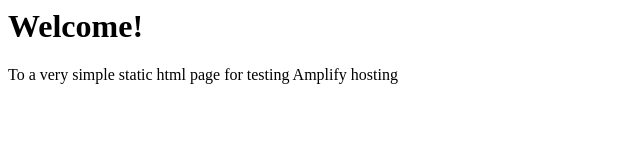
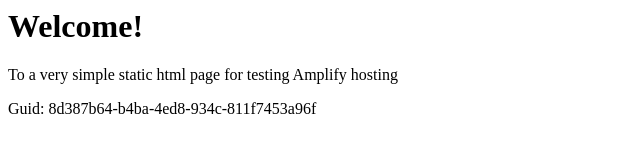
Before and after one commit to aws-aemilia-bom/Github-PR-Commit-Integration-Test-DoNotTouch-v1-prod-ap-south-1, a website: page src/index.html in a window 1280 px wide. Shown: the whole page, without its empty margins (0-640 px from the left). Drawn offline with Linux system fonts and the light colour scheme.

Commit message:
commit from integ tests

```diff
--- a/src/index.html
+++ b/src/index.html
@@ -1,3 +1,5 @@
+
+
 <html lang="en">
 
 <head>
@@ -10,6 +12,6 @@
 <body>
     <h1>Welcome!</h1>
     <p>To a very simple static html page for testing Amplify hosting</p>
-</body>
+    <p>Guid: 8d387b64-b4ba-4ed8-934c-811f7453a96f</p></body>
 
 </html>
```
